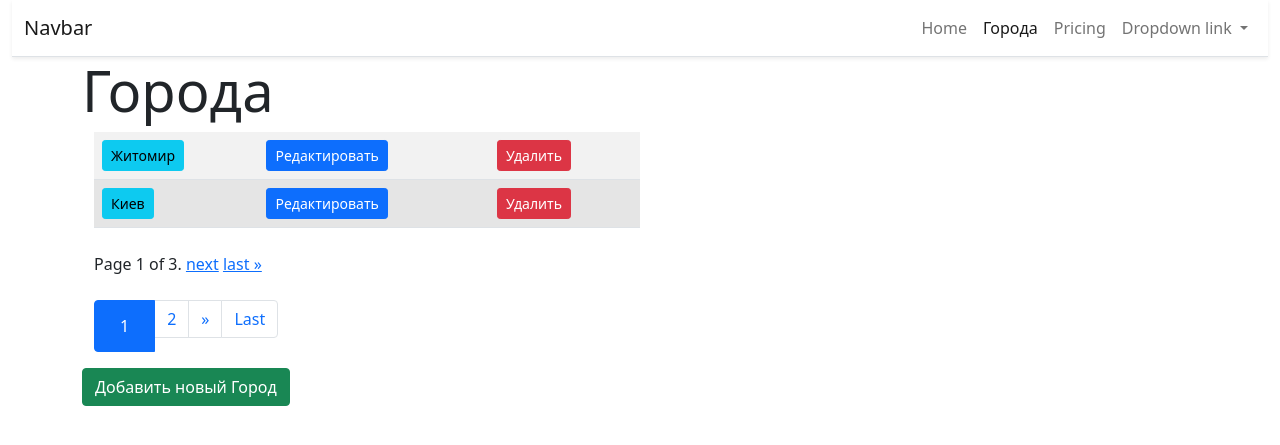
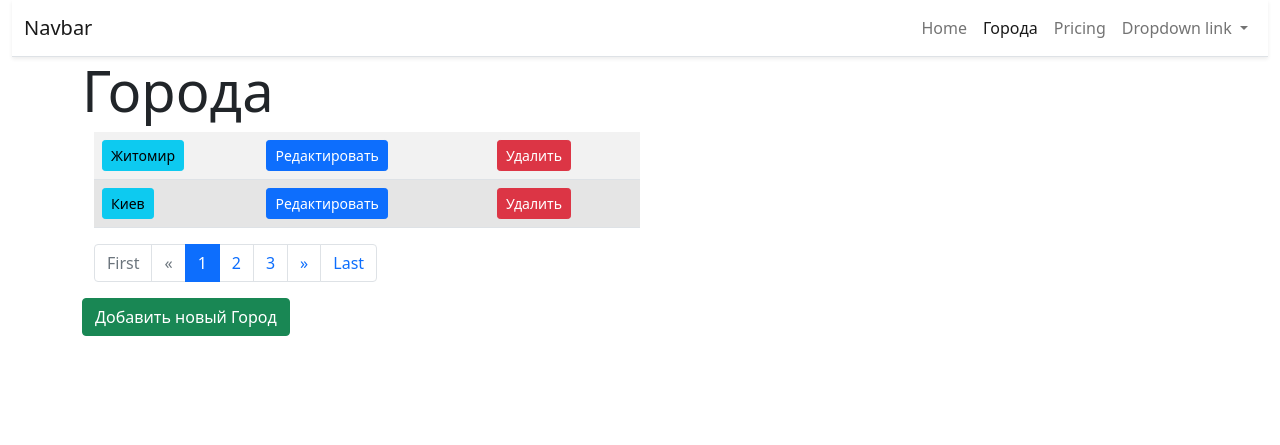
Before and after one commit to Wadwadw/Djago-project, a Django app: page /cities/ in a window 1280 px wide. Shown: the top 445 px of the page. Run offline with Django 3.2, Linux system fonts and the light colour scheme; data comes from the database, SQL or seed files in the repository.

Commit message:
done pagination

```diff
--- a/src/cities/templates/cities/home.html
+++ b/src/cities/templates/cities/home.html
@@ -15,23 +15,6 @@
             </tr>
         </tbody>
         </table>
-        <div class="pagination my-4">
-            <span class="step-links">
-            {% if objects_list.has_previous %}
-                <a href="?page=1">&laquo; first</a>
-                <a href="?page={{ objects_list.previous_page_number }}">previous</a>
-            {% endif %}
-
-            <span class="current">
-                Page {{ objects_list.number }} of {{ objects_list.paginator.num_pages }}.
-            </span>
-
-            {% if objects_list.has_next %}
-                <a href="?page={{ objects_list.next_page_number }}">next</a>
-                <a href="?page={{ objects_list.paginator.num_pages }}">last &raquo;</a>
-            {% endif %}
-        </span>
-        </div>
         <nav aria-label="...">
   <ul class="pagination">
       {% if objects_list.has_previous %}
@@ -39,28 +22,77 @@
       <a class="page-link" href="?page=1">First</a>
     </li>
     <li class="page-item">
-        <span class="page-link"><a href="?page={{ objects_list.previous_page_number }}"> &laquo; </a></span>
+        <a class="page-link" href="?page={{ objects_list.previous_page_number }}"> &laquo; </a>
+    </li>
+        {% elif not objects_list.has_previous  %}
+      <li class="page-item disabled">
+      <a class="page-link" href="?page=1">First</a>
+    </li>
+    <li class="page-item disabled">
+        <a class="page-link" href="?page=1"> &laquo; </a>
     </li>
       {% endif %}
-    {% if objects_list.has_previous %}
-    <li class="page-item"><a class="page-link" href="?page={{  objects_list.previous_page_number }}">{{  objects_list.previous_page_number }}</a></li>
-{#    {% elif objects_list.has_previous == False %}#}
-{#        <li class="page-item"><a class="page-link" href="">{{  objects_list.number }}</a></li>#}
+
+
+    {% if objects_list.has_previous and objects_list.has_next %}
+    <li class="page-item">
+        <a class="page-link" href="?page={{  objects_list.previous_page_number }}">{{  objects_list.previous_page_number }}</a>
+    </li>
+    {% elif not objects_list.has_previous %}
+        <li class="page-item active">
+            <a class="page-link" href="?page={{  objects_list.number }}">{{  objects_list.number }}</a>
+        </li>
+    {% elif not objects_list.has_next %}
+        <li class="page-item ">
+            <a class="page-link" href="?page={{  objects_list.previous_page_number|add:-1 }}">{{  objects_list.previous_page_number|add:-1 }}</a>
+        </li>
     {% endif %}
-      <li class="page-item active" aria-current="page">
-      <span class="page-link"><a class="page-link " href="?page={{  objects_list.number }}">{{  objects_list.number }}</a></span>
+
+    {% if objects_list.has_previous and objects_list.has_next %}
+      <li class="page-item active " aria-current="page">
+      <a class="page-link " href="?page={{  objects_list.number }}">{{  objects_list.number }}</a>
     </li>
-  {% if objects_list.has_next %}
-    <li class="page-item"><a class="page-link" href="?page={{ objects_list.next_page_number }}">{{ objects_list.next_page_number }}</a></li>
+    {% elif not objects_list.has_previous %}
+      <li class="page-item " aria-current="page">
+      <a class="page-link " href="?page={{  objects_list.next_page_number }}">{{  objects_list.next_page_number }}</a>
+    </li>
+    {% elif not objects_list.has_next and objects_list.has_previous%}
+        <li class="page-item">
+            <a class="page-link" href="?page={{  objects_list.previous_page_number }}">{{  objects_list.previous_page_number }}</a>
+        </li>
+    {% endif %}
+
+
+  {% if not objects_list.has_previous %}
+    <li class="page-item">
+        <a class="page-link" href="?page={{ objects_list.next_page_number|add:1 }}">{{ objects_list.next_page_number|add:1 }}</a>
+    </li>
+  {% elif objects_list.has_next and objects_list.has_previous %}
+    <li class="page-item">
+        <a class="page-link" href="?page={{ objects_list.next_page_number }}">{{ objects_list.next_page_number }}</a>
+    </li>
+  {% elif not objects_list.has_next %}
+      <li class="page-item active">
+          <a class="page-link" href="?page={{  objects_list.number }}">{{  objects_list.number }}</a>
+      </li>
   {% endif %}
-  {% if objects_list.has_next %}
-    <li class="page-item">
+
+     {% if objects_list.has_next %}
+      <li class="page-item">
       <a class="page-link" href="?page={{ objects_list.next_page_number }}">&raquo;</a>
     </li>
       <li class="page-item">
       <a class="page-link" href="?page={{ objects_list.paginator.num_pages }}">Last</a>
     </li>
-  {% endif %}
+        {% elif not objects_list.has_next  %}
+      <li class="page-item disabled">
+      <a class="page-link" href="#">&raquo;</a>
+    </li>
+      <li class="page-item disabled">
+      <a class="page-link" href="#">Last</a>
+    </li>
+
+      {% endif %}
   </ul>
 </nav>
         </div>
```
